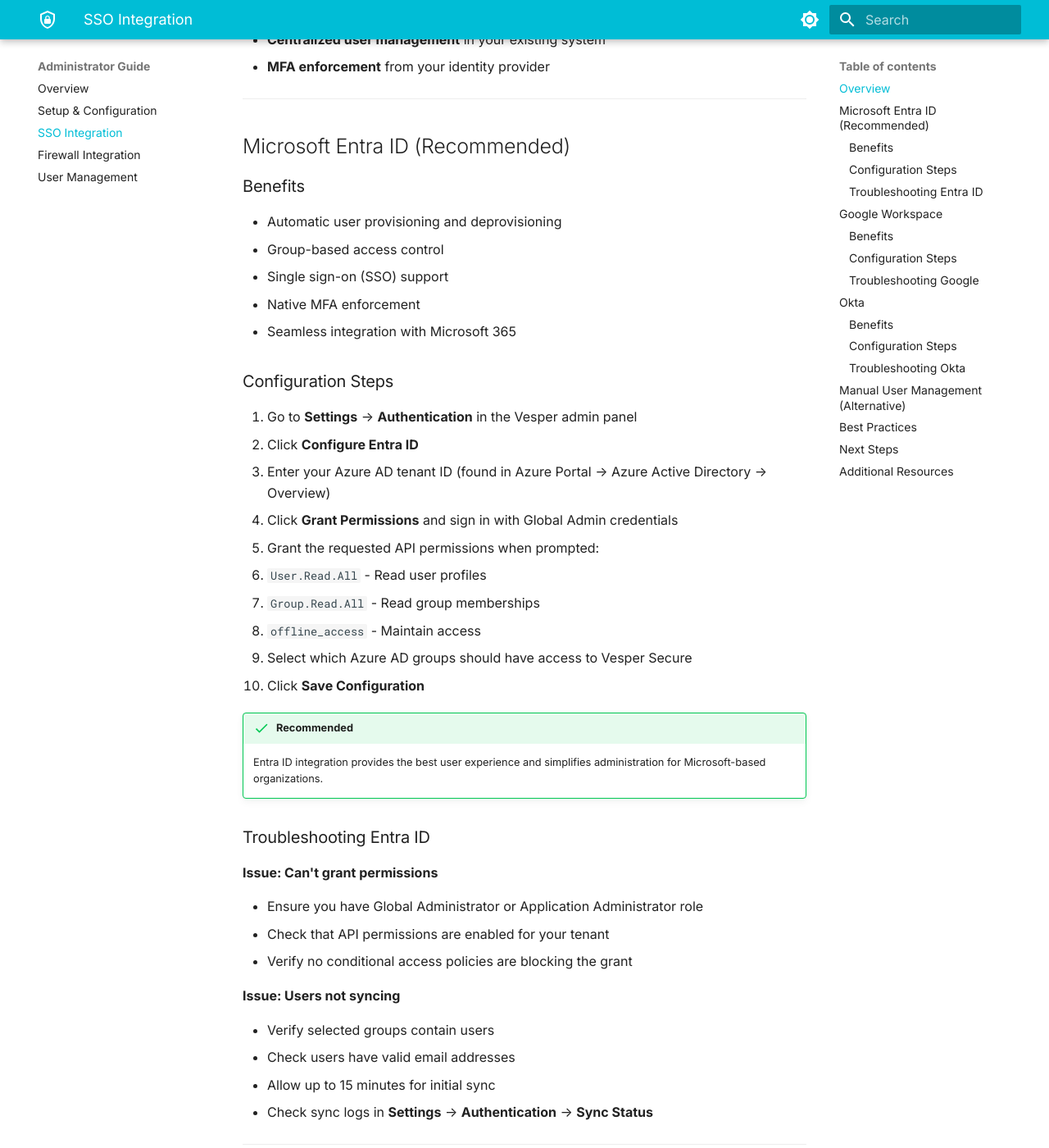
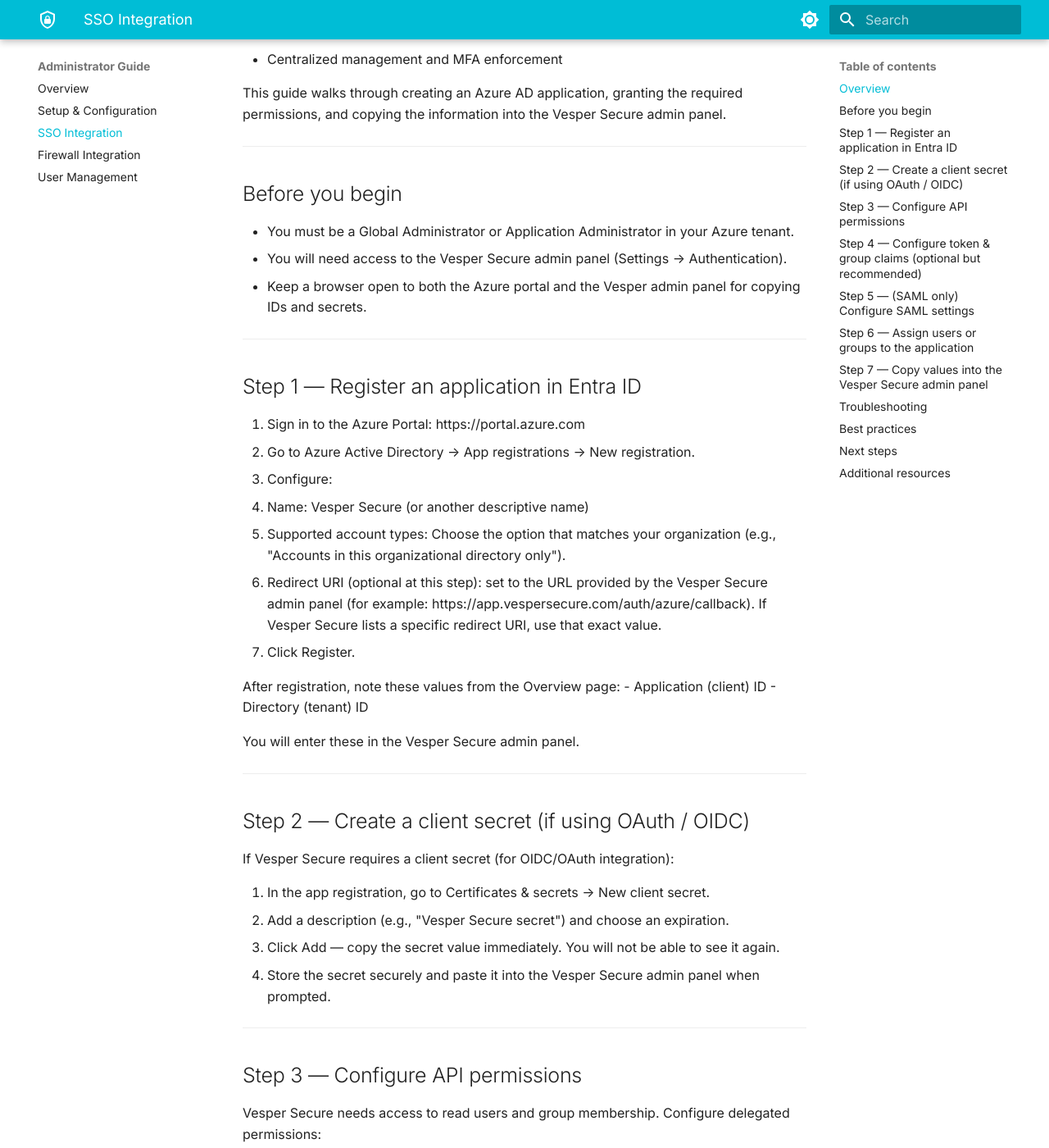
Before and after one commit to defendthehoneypot/TestAdminSite, an MkDocs documentation site: the page built from docs/admin/sso-integration.md, in a window 1280 px wide and 1400 px high, scrolled down 536 px. Shown: the whole window at 82% size. Built offline with MkDocs 1.6.1 and Material for MkDocs 9.7.7, drawn with Linux system fonts in a browser that asks for light colours; some of the changed text lies outside the part shown.

Commit message:
docs(sso): Update Entra ID SSO guide and replace runZero references with Vesper Secure
Co-authored-by: defendthehoneypot <23743545+defendthehoneypot@users.noreply.github.com>

```diff
--- a/docs/admin/sso-integration.md
+++ b/docs/admin/sso-integration.md
@@ -1,202 +1,164 @@
-<div class="hero" markdown>
+<p>ADMINISTRATOR GUIDE</p>
 
-<p class="badge">ADMINISTRATOR GUIDE</p>
+# SSO Integration (Microsoft Entra ID)
 
-# SSO Integration
-
-Configure single sign-on with EntraID, Google, or Okta for user authentication.
-
-</div>
+This page describes how to configure Microsoft Entra ID (Azure AD) so your organization can use single sign‑on (SSO) with Vesper Secure.
 
 ---
 
 ## Overview
 
-Vesper Secure supports multiple identity providers for user authentication. SSO integration provides:
+Integrating Entra ID provides:
 
-- **Automatic user provisioning** from your identity provider
-- **Single sign-on** for seamless user experience
-- **Centralized user management** in your existing system
-- **MFA enforcement** from your identity provider
+- Single sign‑on for users
+- Automatic user provisioning (when configured)
+- Group‑based access control
+- Centralized management and MFA enforcement
+
+This guide walks through creating an Azure AD application, granting the required permissions, and copying the information into the Vesper Secure admin panel.
 
 ---
 
-## Microsoft Entra ID (Recommended)
+## Before you begin
 
-### Benefits
-
-- Automatic user provisioning and deprovisioning
-- Group-based access control
-- Single sign-on (SSO) support
-- Native MFA enforcement
-- Seamless integration with Microsoft 365
-
-### Configuration Steps
-
-1. Go to **Settings** → **Authentication** in the Vesper admin panel
-2. Click **Configure Entra ID**
-3. Enter your Azure AD tenant ID (found in Azure Portal → Azure Active Directory → Overview)
-4. Click **Grant Permissions** and sign in with Global Admin credentials
-5. Grant the requested API permissions when prompted:
-   - `User.Read.All` - Read user profiles
-   - `Group.Read.All` - Read group memberships
-   - `offline_access` - Maintain access
-6. Select which Azure AD groups should have access to Vesper Secure
-7. Click **Save Configuration**
-
-!!! success "Recommended"
-    Entra ID integration provides the best user experience and simplifies administration for Microsoft-based organizations.
-
-### Troubleshooting Entra ID
-
-**Issue: Can't grant permissions**
-
-- Ensure you have Global Administrator or Application Administrator role
-- Check that API permissions are enabled for your tenant
-- Verify no conditional access policies are blocking the grant
-
-**Issue: Users not syncing**
-
-- Verify selected groups contain users
-- Check users have valid email addresses
-- Allow up to 15 minutes for initial sync
-- Check sync logs in **Settings** → **Authentication** → **Sync Status**
+- You must be a Global Administrator or Application Administrator in your Azure tenant.
+- You will need access to the Vesper Secure admin panel (Settings → Authentication).
+- Keep a browser open to both the Azure portal and the Vesper admin panel for copying IDs and secrets.
 
 ---
 
-## Google Workspace
+## Step 1 — Register an application in Entra ID
 
-### Benefits
+1. Sign in to the Azure Portal: https://portal.azure.com
+2. Go to Azure Active Directory → App registrations → New registration.
+3. Configure:
+   - Name: Vesper Secure (or another descriptive name)
+   - Supported account types: Choose the option that matches your organization (e.g., "Accounts in this organizational directory only").
+   - Redirect URI (optional at this step): set to the URL provided by the Vesper Secure admin panel (for example: https://app.vespersecure.com/auth/azure/callback). If Vesper Secure lists a specific redirect URI, use that exact value.
+4. Click Register.
 
-- Integration with Google Workspace
-- Group-based access via Google Groups
-- Single sign-on for Google users
+After registration, note these values from the Overview page:
+- Application (client) ID
+- Directory (tenant) ID
 
-### Configuration Steps
-
-1. Go to **Settings** → **Authentication** in the Vesper admin panel
-2. Click **Configure Google Workspace**
-3. Enter your Google Workspace domain (e.g., `yourcompany.com`)
-4. Click **Authorize with Google** and sign in with Super Admin credentials
-5. Grant the requested OAuth scopes:
-   - View and manage users
-   - View groups
-6. Select which Google Groups should have access
-7. Click **Save Configuration**
-
-### Troubleshooting Google
-
-**Issue: Authorization fails**
-
-- Ensure you have Super Admin role in Google Workspace
-- Check that API access is enabled in Google Workspace Admin Console
-- Verify domain ownership
-
-**Issue: Groups not appearing**
-
-- Ensure groups are visible in the directory
-- Check group membership includes users
-- Refresh the group list after changes
+You will enter these in the Vesper Secure admin panel.
 
 ---
 
-## Okta
+## Step 2 — Create a client secret (if using OAuth / OIDC)
 
-### Benefits
+If Vesper Secure requires a client secret (for OIDC/OAuth integration):
 
-- Works with Okta identity management
-- Group-based access control
-- Single sign-on via SAML or OIDC
-
-### Configuration Steps
-
-1. Go to **Settings** → **Authentication** in the Vesper admin panel
-2. Click **Configure Okta**
-3. Enter your Okta domain (e.g., `yourcompany.okta.com`)
-4. Choose authentication method:
-   - **OIDC** (recommended) - OAuth 2.0 / OpenID Connect
-   - **SAML** - SAML 2.0 federation
-5. For OIDC:
-   - Enter your Okta Client ID
-   - Enter your Okta Client Secret
-   - Click **Test Connection**
-6. For SAML:
-   - Download the metadata XML from Okta
-   - Upload it to Vesper Secure
-7. Select which Okta groups should have access
-8. Click **Save Configuration**
-
-### Troubleshooting Okta
-
-**Issue: Connection test fails**
-
-- Verify Client ID and Secret are correct
-- Check Okta application is assigned to users
-- Ensure redirect URI is configured in Okta
-
-**Issue: Users can't authenticate**
-
-- Verify users are assigned to the Okta application
-- Check group assignments match selected groups
-- Review Okta system logs for authentication errors
+1. In the app registration, go to Certificates & secrets → New client secret.
+2. Add a description (e.g., "Vesper Secure secret") and choose an expiration.
+3. Click Add — copy the secret value immediately. You will not be able to see it again.
+4. Store the secret securely and paste it into the Vesper Secure admin panel when prompted.
 
 ---
 
-## Manual User Management (Alternative)
+## Step 3 — Configure API permissions
 
-If you don't use EntraID, Google, or Okta, you can manually manage users:
+Vesper Secure needs access to read users and group membership. Configure delegated permissions:
 
-1. Go to **Users** → **Add Users**
-2. Enter user email addresses (one per line)
-3. Assign roles and permissions
-4. Click **Create Users**
-5. Users will receive email invitations
+1. In the app registration, go to API permissions → Add a permission → Microsoft Graph → Delegated permissions.
+2. Add the following permissions:
+   - openid
+   - profile
+   - email
+   - offline_access
+   - User.Read.All
+   - Group.Read.All
+3. Click Add permissions.
+4. Click Grant admin consent for [Your Tenant] and confirm. (Admin consent is required for User.Read.All and Group.Read.All.)
 
-**Use cases for manual management:**
-- Small organizations without SSO
-- Testing environments
-- Organizations with different identity providers
+Notes:
+- If you prefer more constrained permissions, consult Vesper Secure for the minimum required scopes for your deployment.
+- If you will use provisioning or advanced group sync features, additional permissions may be required; Vesper Secure will indicate those in the admin panel.
 
 ---
 
-## Best Practices
+## Step 4 — Configure token & group claims (optional but recommended)
 
-!!! tip "Use SSO Integration"
-    SSO integration is strongly recommended for:
-    - Automatic user lifecycle management
-    - Better security with centralized authentication
-    - Improved user experience
-    - Reduced administrative overhead
+If you want Vesper Secure to receive group membership information in tokens:
 
-!!! info "Group-Based Access"
-    Use groups to manage access at scale:
-    - Create a "VesperSecure-Users" group in your identity provider
-    - Add/remove users from the group to manage access
-    - Changes sync automatically
+1. In the app registration, go to Token configuration → Add group claim.
+2. Choose which groups to include (All groups, Security groups, or Groups assigned to the application).
+3. Optionally add optional claims (such as email, upn) depending on Vesper Secure's mapping requirements.
 
-!!! warning "Test Before Production"
-    Test SSO configuration with a small pilot group before rolling out organization-wide.
+Alternatively, Vesper Secure can use Microsoft Graph APIs to query group membership; ensure Group.Read.All is consented if that method is used.
 
 ---
 
-## Next Steps
+## Step 5 — (SAML only) Configure SAML settings
 
-After configuring SSO:
+If Vesper Secure supports SAML instead of OIDC:
 
-1. **[Set up Firewall Integration](./firewall-integration.md)** - Connect your firewall to the EDL
-2. **[Configure User Management](./user-management.md)** - Set up monitoring workflows
-3. Test with a pilot user group
+1. In the app registration, go to Enterprise applications → create a new application from gallery or configure one for SAML.
+2. Set the Identifier (Entity ID) and Reply URL (Assertion Consumer Service URL) to the values provided by Vesper Secure in the admin panel.
+3. Upload or copy the Federation Metadata / Certificate as required by Vesper Secure.
+4. Map attributes/claims (NameID, email, givenName, surname) as documented in the Vesper admin panel.
+
+Follow Vesper Secure's specific SAML attribute mapping guidance if present.
 
 ---
 
-## Additional Resources
+## Step 6 — Assign users or groups to the application
 
-- [Back to Administrator Guide](./index.md)
-- [Setup & Configuration](./setup.md)
-- [Troubleshooting Guide](../resources/troubleshooting.md)
+1. Go to Enterprise applications → Select the application you created.
+2. Under Users and groups, add the Azure AD groups or users that should be allowed to authenticate to Vesper Secure.
+3. If you used group claims, ensure the selected groups match Vesper's access control configuration.
+
+Note: If you plan to allow sign-in for the entire tenant, you can skip assigning individual users, but consider restricting access via group assignments for better control.
 
 ---
 
-<p style="text-align: center; color: #64748b; font-size: 0.875rem; margin-top: 2rem;">
+## Step 7 — Copy values into the Vesper Secure admin panel
+
+In the Vesper Secure admin panel, go to Settings → Authentication → Configure Entra ID (or Azure AD) and enter:
+
+- Tenant ID: Directory (tenant) ID from Azure
+- Client ID: Application (client) ID
+- Client Secret: the secret value you created (if applicable)
+- Redirect URI: must match the redirect URI registered in Azure
+
+Click Test Connection (if available), then Save Configuration.
+
+---
+
+## Troubleshooting
+
+- Issue: "Can't grant permissions" — Ensure you are a Global Administrator and there are no Conditional Access policies preventing consent. If tenant-level consent restrictions exist, follow your corporate policy for granting permissions.
+- Issue: "Users not syncing" — Ensure the application has been granted admin consent for User.Read.All and Group.Read.All and that the groups assigned to the app contain users. Allow up to 15 minutes for initial sync.
+- Issue: "Redirect URI mismatch" — The redirect URI entered in the Vesper admin panel must exactly match a URI in Azure app registration (including trailing slash and protocol).
+
+---
+
+## Best practices
+
+- Use group-based access: create a dedicated "VesperSecure-Users" group in Azure AD and assign that group to the app.
+- Use short-lived client secrets and rotate them regularly, or prefer certificate-based authentication if available.
+- Test configuration with a small pilot group before rolling out to the entire organization.
+- Enable Conditional Access / MFA on your Entra ID policies to enforce stronger authentication for Vesper Secure access.
+
+---
+
+## Next steps
+
+After configuring Entra ID in Vesper Secure:
+
+1. Set up Firewall Integration (connect the EDL)
+2. Configure user management and monitoring
+3. Pilot with a subset of users, then roll out organization‑wide
+
+---
+
+## Additional resources
+
+- Microsoft Entra ID / Azure AD documentation: https://docs.microsoft.com/azure/active-directory
+- Vesper Secure admin panel: Settings → Authentication
+
+---
+
+<p>
 © 2025 Evenstar Security, LLC. All rights reserved.
 </p>
```
